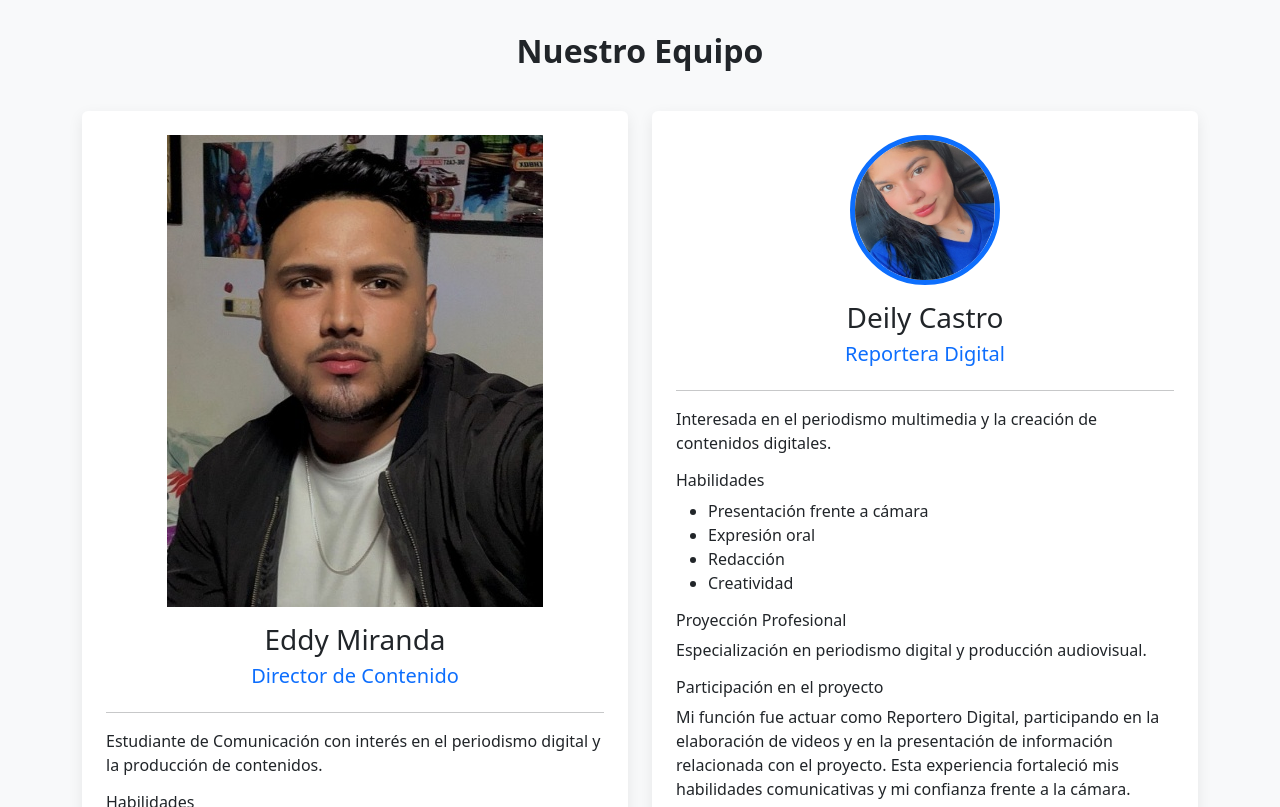
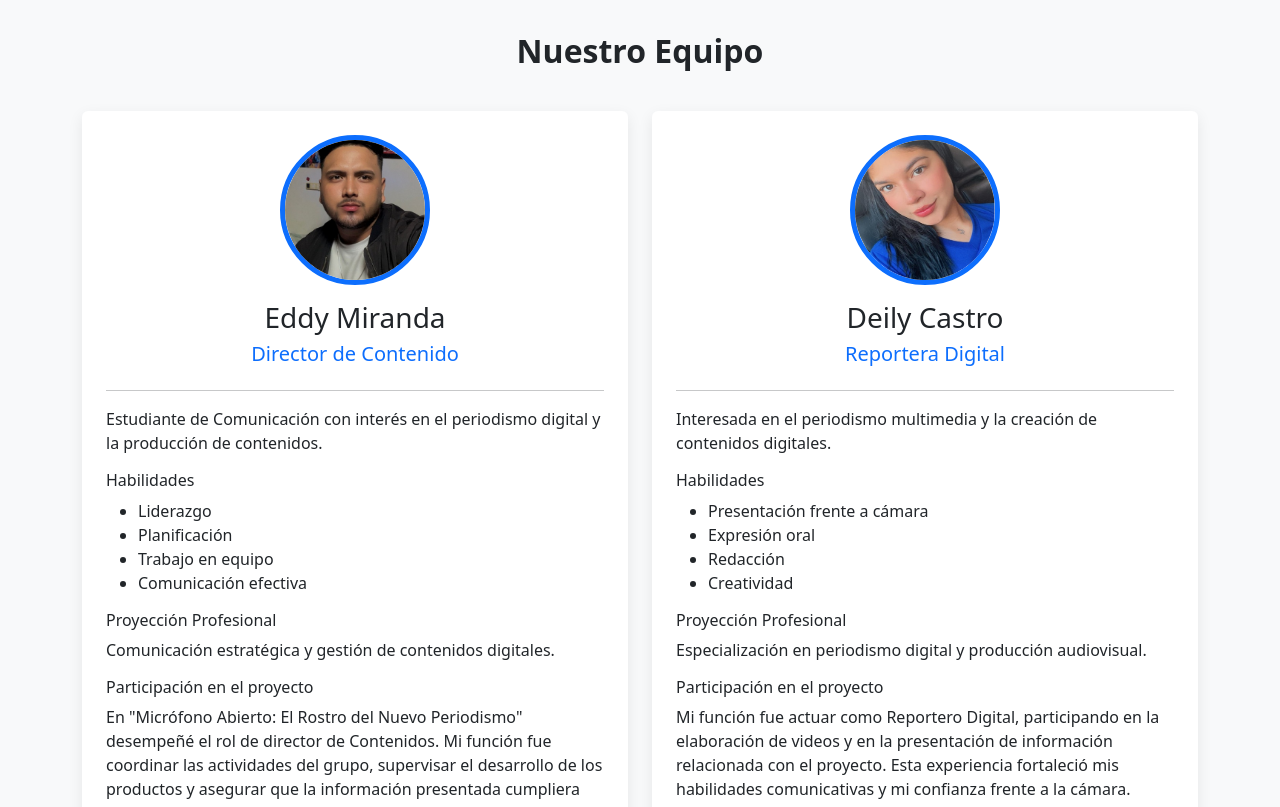
Before and after one commit to DeyliCastro22/Portafolio, a plain HTML site: page index.html in a window 1280 px wide. Shown: the part 740-1547 px from the top of the page. Drawn offline with nearby package versions, Linux system fonts and the light colour scheme.

Commit message:
Update index.html

```diff
--- a/index.html
+++ b/index.html
@@ -92,7 +92,7 @@
           <div class="col-lg-6">
             <div class="card p-4 h-100">
               <div class="text-center">
-               <img src="img/eddy.png" alt="Eddy">
+               <img src="img/eddy.png" class="profile-img" alt="Eddy">
 
                 <h3 class="mt-3">Eddy Miranda</h3>
 
```
